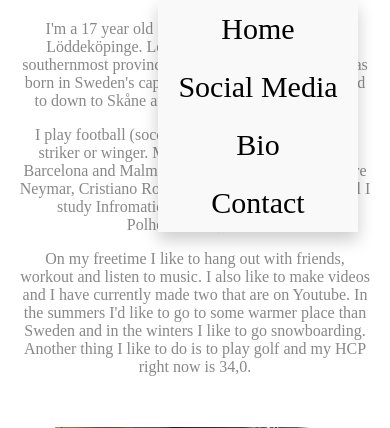
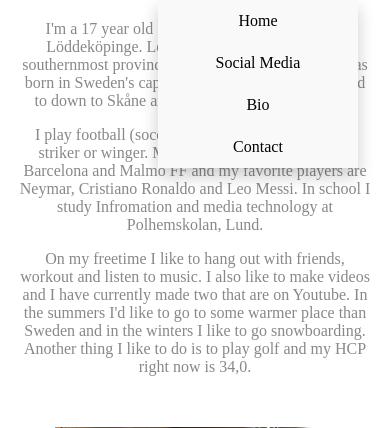
Before and after one commit to iammattej/iammattej.github.io, a PHP site: page /MinHemsida/EmptySite2/bio.html in a window 390 px wide, after a click on "Menu". Shown: the part 290-718 px from the top of the page. Run offline with PHP 8.4, Linux system fonts and the light colour scheme.

Commit message:
Update MinStil.css

```diff
--- a/MinHemsida/EmptySite2/MinStil.css
+++ b/MinHemsida/EmptySite2/MinStil.css
@@ -336,6 +336,7 @@ article {
 #videos h1, #InstagramFeed h1 {
     margin: 5%;
 }
+
 .sidebar-left, .sidebar-right {
     width: 90%;
     margin-left: 5%;
@@ -409,6 +410,7 @@ textarea {
     padding: 12px 16px;
     text-decoration: none;
     display: block;
+    font-size: 12pt;
 }
 
 .dropdown a:hover {background-color: #f1f1f1}
```
